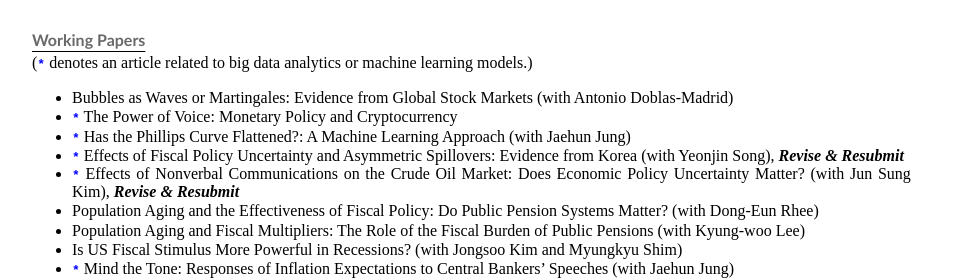
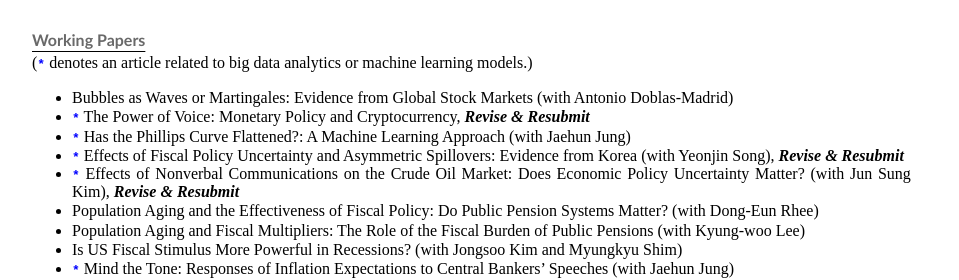
Before and after one commit to dooyeoncho/dooyeoncho.github.io, a Jekyll site: the page built from pages/research.html, in a window 1280 px wide. Shown: the part 1386-1666 px from the top of the page, without its empty margins (160-1119 px from the left). Built offline with Jekyll 4.4.1, drawn with Linux system fonts in a browser that asks for light colours.

Commit message:
Update research.html

```diff
--- a/pages/research.html
+++ b/pages/research.html
@@ -63,7 +63,7 @@ span {
 <div><b><p style="text-decoration: underline; text-underline-position:under;"><font color="dimgray" face="Gill Sans", sans-serif;>Working Papers</font></p></b> </div></li>(<code style="color : blue"><b>*</b></code> denotes an article related to big data analytics or machine learning models.)</li></div>
 	<ul>
 		<span><li>Bubbles as Waves or Martingales: Evidence from Global Stock Markets (with Antonio Doblas-Madrid)</li></span>
-		<span><li><code style="color : blue"><b>*</b></code> The Power of Voice: Monetary Policy and Cryptocurrency</li></span>
+		<span><li><code style="color : blue"><b>*</b></code> The Power of Voice: Monetary Policy and Cryptocurrency, <em property="italic"><b>Revise & Resubmit</b></em></li></span>
 		<span><li><code style="color : blue"><b>*</b></code> Has the Phillips Curve Flattened?: A Machine Learning Approach (with Jaehun Jung)</li></span>
 		<span><li><code style="color : blue"><b>*</b></code> Effects of Fiscal Policy Uncertainty and Asymmetric Spillovers: Evidence from Korea (with Yeonjin Song), <em property="italic"><b>Revise & Resubmit</b></em></li></span>
 		<span><li><code style="color : blue"><b>*</b></code> Effects of Nonverbal Communications on the Crude Oil Market: Does Economic Policy Uncertainty Matter? (with Jun Sung Kim), <em property="italic"><b>Revise & Resubmit</b></em></li></span>
```
